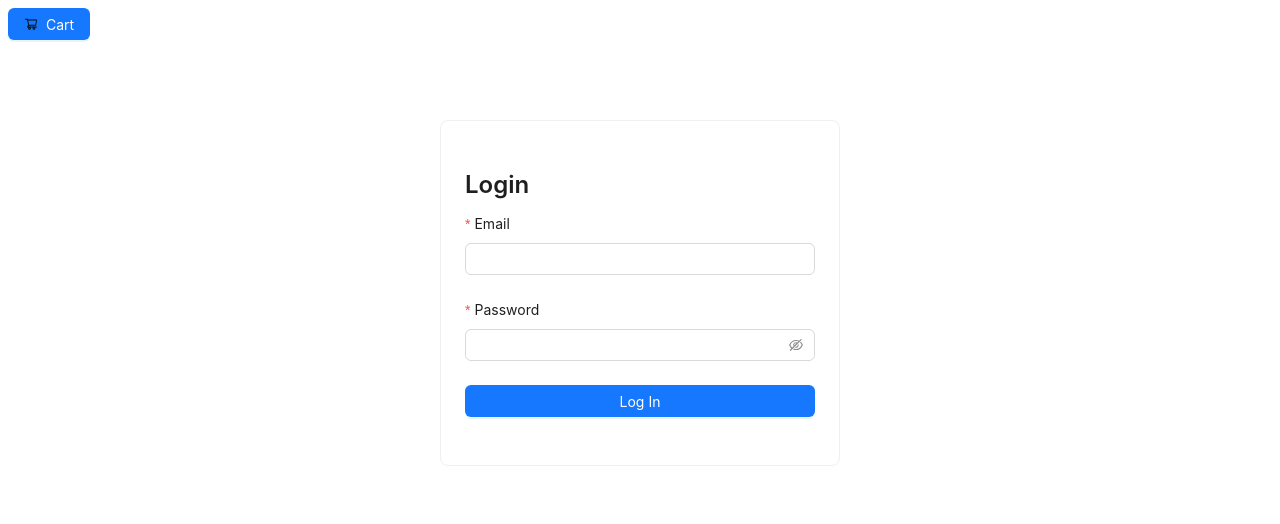
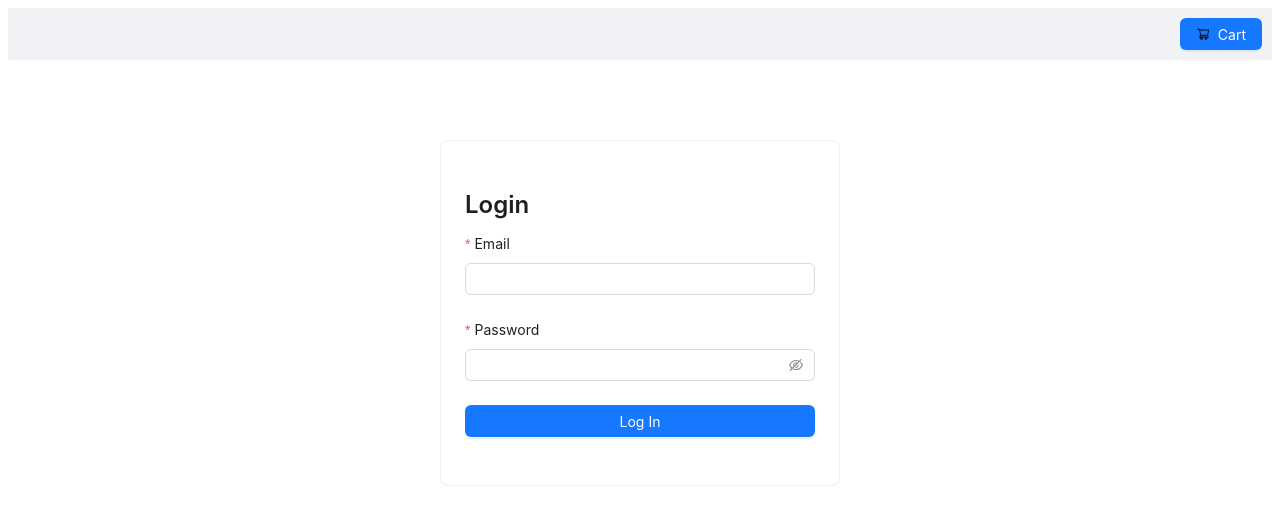
Before and after one commit to Poorvab2525/ecommerce-ant, a React (Create React App) app: page /login in a window 1280 px wide. Shown: the top 524 px of the page. Built offline with nearby package versions, Linux system fonts and the light colour scheme.

Commit message:
Making add to cart button functional

```diff
--- a/src/App.js
+++ b/src/App.js
@@ -3,11 +3,7 @@ import { BrowserRouter as Router, Routes, Route, Navigate } from 'react-router-d
 import HomePage from './pages/HomePage';
 import ProductPage from './pages/ProductPage';
 import LoginPage from './pages/LoginPage';
-import { Badge, Button } from 'antd';
-import { ShoppingCartOutlined } from '@ant-design/icons';
-import CartDrawer from './components/CartDrawer'; // Adjust path if needed
-import { useSelector } from 'react-redux';
-import { useState } from 'react';
+import Navbar from './components/Navbar';
 
 function App() {
   const isLoggedIn = localStorage.getItem('user');
@@ -27,24 +23,4 @@ function App() {
   );
 }
 
-const Navbar = () => {
-  const cart = useSelector((state) => state.cart);
-  const [open, setOpen] = useState(false);
-
-  console.log("Navbar rendered, cart: ", cart);  // Debugging statement
-
-  return (
-    <>
-      <Button type="primary" onClick={() => setOpen(true)} icon={
-        <Badge count={cart.length} offset={[0, 0]}>
-          <ShoppingCartOutlined />
-        </Badge>
-      }>
-        Cart
-      </Button>
-      <CartDrawer open={open} onClose={() => setOpen(false)} />
-    </>
-  );
-};
-
 export default App;
--- /dev/null
+++ b/src/components/Navbar.js
@@ -0,0 +1,30 @@
+// src/components/Navbar.js
+import React, { useState } from 'react';
+import { Badge, Button } from 'antd';
+import { ShoppingCartOutlined } from '@ant-design/icons';
+import { useSelector } from 'react-redux';
+import CartDrawer from './CartDrawer';
+
+const Navbar = () => {
+  const cart = useSelector((state) => state.cart);
+  const [open, setOpen] = useState(false);
+
+  return (
+    <div style={{ padding: '10px', display: 'flex', justifyContent: 'flex-end', backgroundColor: '#f0f2f5' }}>
+      <Button
+        type="primary"
+        onClick={() => setOpen(true)}
+        icon={
+          <Badge count={cart.length} offset={[0, 0]}>
+            <ShoppingCartOutlined />
+          </Badge>
+        }
+      >
+        Cart
+      </Button>
+      <CartDrawer open={open} onClose={() => setOpen(false)} />
+    </div>
+  );
+};
+
+export default Navbar;
--- a/src/pages/ProductPage.js
+++ b/src/pages/ProductPage.js
@@ -2,6 +2,8 @@ import React, { useEffect, useState } from 'react';
 import { useParams } from 'react-router-dom';
 import { Card, Typography, Button, Spin } from 'antd';
 import axios from 'axios';
+import { useDispatch } from 'react-redux';
+import { addToCart } from '../redux/cartSlice';  // Adjust the path if needed
 
 const { Title, Paragraph } = Typography;
 
@@ -9,6 +11,7 @@ const ProductPage = () => {
   const { id } = useParams();
   const [product, setProduct] = useState(null);
   const [loading, setLoading] = useState(true);
+  const dispatch = useDispatch();
 
   useEffect(() => {
     axios.get(`https://fakestoreapi.com/products/${id}`)
@@ -22,6 +25,11 @@ const ProductPage = () => {
   if (loading) return <Spin size="large" style={{ display: 'block', margin: '100px auto' }} />;
 
   if (!product) return <Title level={3}>Product not found</Title>;
+
+  // Handle the "Add to Cart" action
+  const handleAddToCart = () => {
+    dispatch(addToCart(product));  // Dispatch the addToCart action
+  };
 
   return (
     <div style={{ padding: '20px', maxWidth: 800, margin: 'auto' }}>
@@ -37,7 +45,11 @@ const ProductPage = () => {
         <Title level={2}>{product.title}</Title>
         <Title level={4}>₹{product.price}</Title>
         <Paragraph>{product.description}</Paragraph>
-        <Button type="primary">Add to Cart</Button>
+
+        {/* Add to Cart button */}
+        <Button type="primary" onClick={handleAddToCart}>
+          Add to Cart
+        </Button>
       </Card>
     </div>
   );
--- a/src/redux/cartSlice.js
+++ b/src/redux/cartSlice.js
@@ -6,22 +6,31 @@ const cartSlice = createSlice({
   reducers: {
     addToCart: (state, action) => {
       const item = action.payload;
-      const existing = state.find(p => p.id === item.id);
-      if (existing) {
-        existing.quantity += 1;
+      // Check if the item already exists in the cart
+      const existingItem = state.find(p => p.id === item.id);
+
+      // If item exists, increment its quantity, otherwise add it to the cart
+      if (existingItem) {
+        existingItem.quantity += 1;
       } else {
         state.push({ ...item, quantity: 1 });
       }
     },
     removeFromCart: (state, action) => {
+      // Filter out the item by its id
       return state.filter(item => item.id !== action.payload);
     },
     updateQuantity: (state, action) => {
       const { id, quantity } = action.payload;
       const item = state.find(p => p.id === id);
-      if (item) item.quantity = quantity;
+
+      if (item) {
+        item.quantity = quantity; // Update quantity
+      }
     },
-    clearCart: () => [],
+    clearCart: () => {
+      return []; // Clears all items in the cart
+    },
   },
 });
 
```
